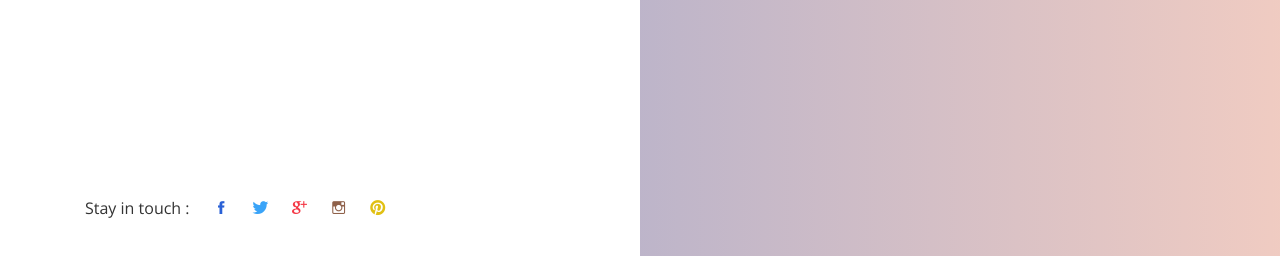
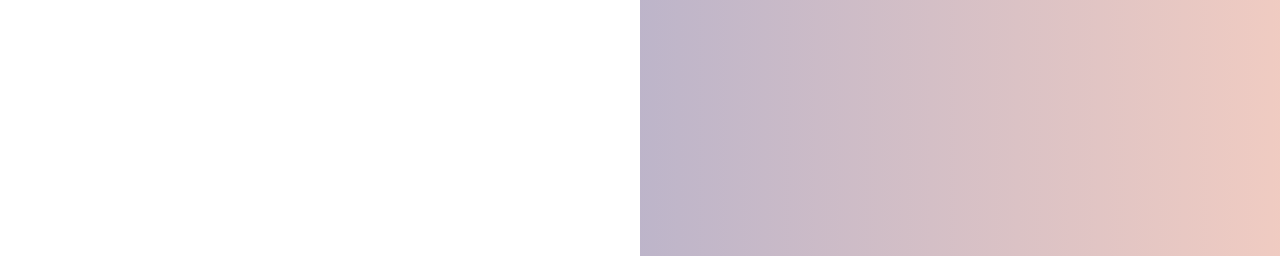
Before and after one commit to isailaandrei/comming-soon, a Django app: page / in a window 1280 px wide. Shown: the part 544-800 px from the top of the page. Run offline with Django 3.2, Linux system fonts and the light colour scheme; some libraries are stand-ins or nearby versions; some web fonts are replaced.

Commit message:
Add favicon and remove unused icons

```diff
--- a/rca/templates/rca/01-comming-soon.html
+++ b/rca/templates/rca/01-comming-soon.html
@@ -16,9 +16,7 @@
 
 	<link href="{% static 'rca/common-css/bootstrap.css' %}" rel="stylesheet">
 
-
-	<link href="{% static 'rca/common-css/ionicons.css' %}" rel="stylesheet">
-
+	<link rel="icon" type="image/x-icon" href="{% static 'rca/flash.svg' %}"/>
 
 	<link rel="stylesheet" href="{% static 'rca/common-css/jquery.classycountdown.css' %}" />
 
@@ -49,15 +47,6 @@
 						</div><!-- main-content -->
 					</div><!-- display-table-cell -->
 				</div><!-- display-table -->
-
-				<ul class="footer-icons">
-					<li>Stay in touch : </li>
-					<li><a href="#"><i class="ion-social-facebook"></i></a></li>
-					<li><a href="#"><i class="ion-social-twitter"></i></a></li>
-					<li><a href="#"><i class="ion-social-googleplus"></i></a></li>
-					<li><a href="#"><i class="ion-social-instagram-outline"></i></a></li>
-					<li><a href="#"><i class="ion-social-pinterest"></i></a></li>
-				</ul>
 
 			</section><!-- left-section -->
 
```
Also changed, not shown: rca/static/rca/flash.svg (added).
